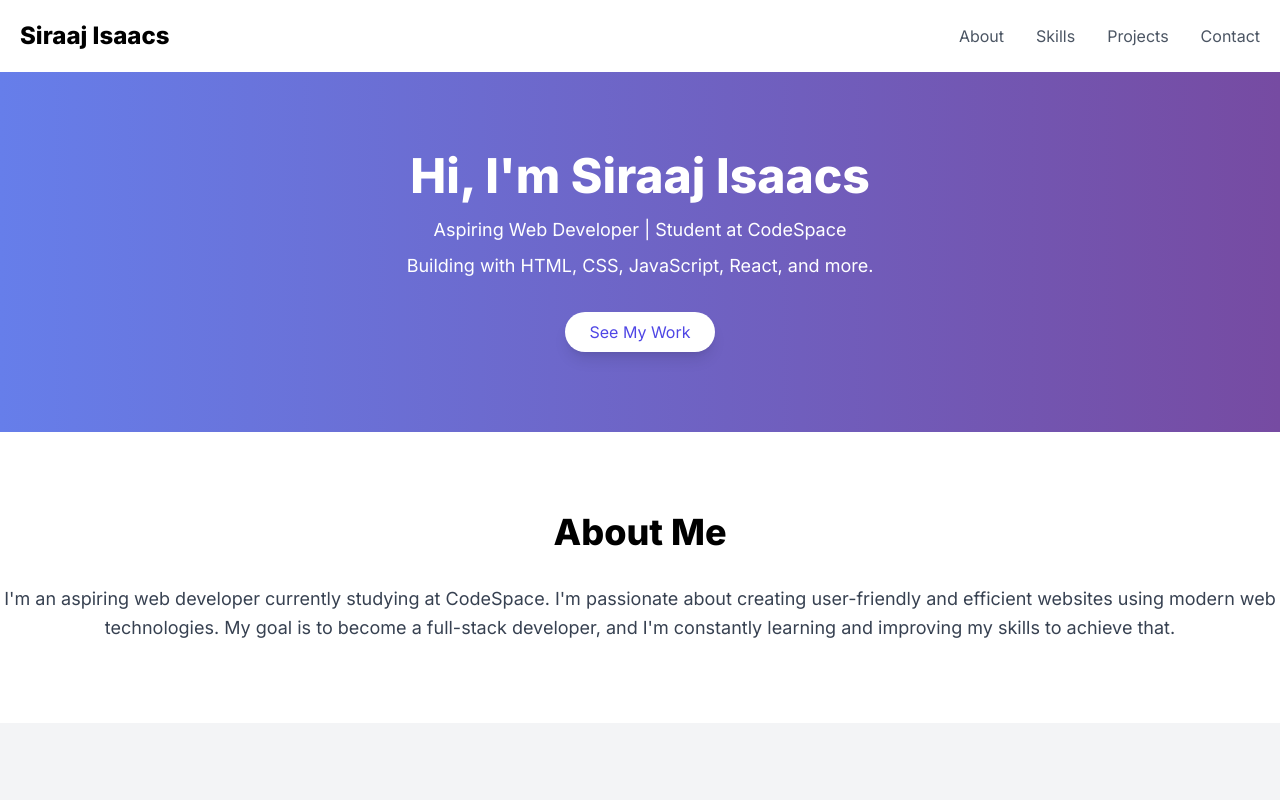
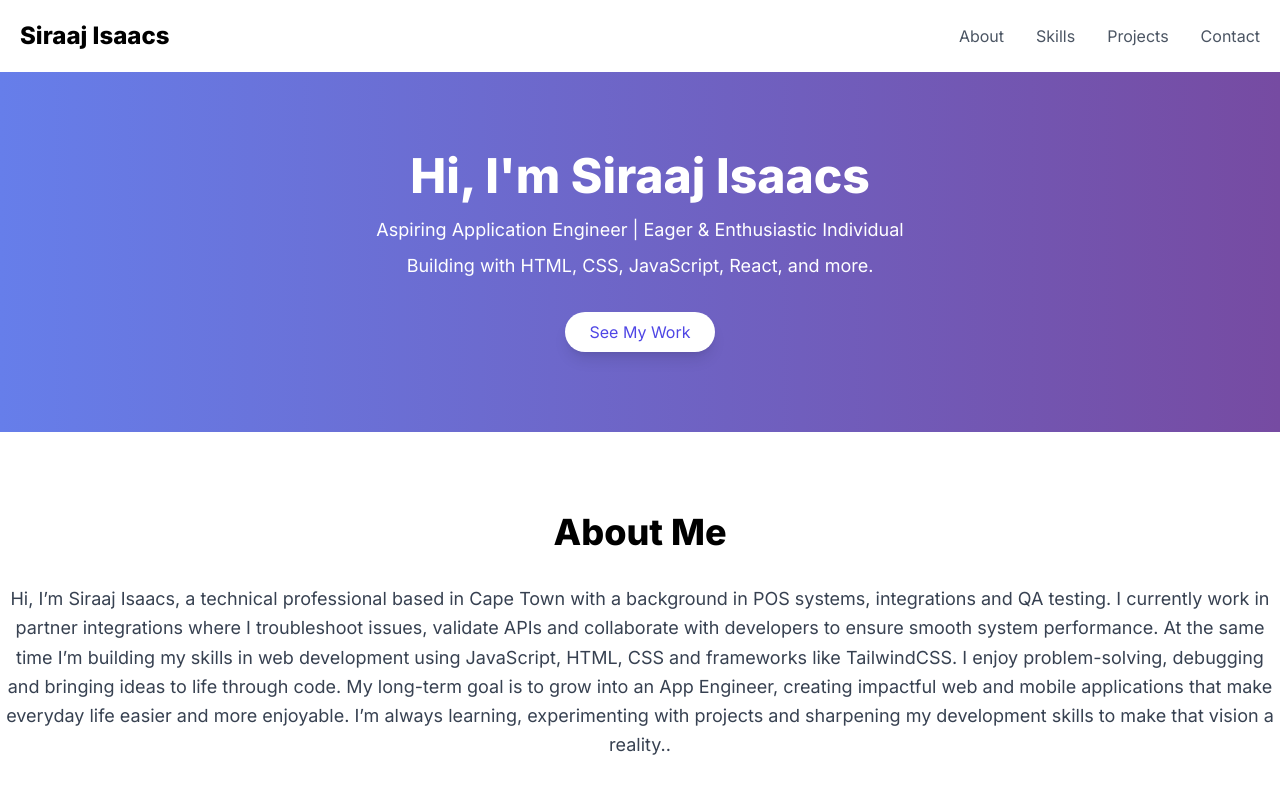
Before and after one commit to SiraajIsaacs/SIRISA548_PTO2401_A_Siraaj_Isaacs_CDV05, a website: page src/index.html in a window 1280 px wide. Shown: the top 800 px of the page. Drawn offline with nearby package versions, Linux system fonts and the light colour scheme.

Commit message:
updated portfolio site

```diff
--- a/package.json
+++ b/package.json
@@ -1,5 +1,9 @@
 {
   "devDependencies": {
     "tailwindcss": "^3.4.13"
+  },
+  "scripts": {
+    "dev": "npx tailwindcss -i ./src/input.css -o ./dist/output.css --watch",
+    "build": "npx tailwindcss -i ./src/input.css -o ./dist/output.css --minify"
   }
 }
--- a/src/index.html
+++ b/src/index.html
@@ -38,7 +38,7 @@
     <section class="gradient text-white py-20">
         <div class="container mx-auto text-center">
             <h1 class="text-5xl font-bold">Hi, I'm Siraaj Isaacs</h1>
-            <p class="mt-4 text-lg">Aspiring Web Developer | Student at CodeSpace</p>
+            <p class="mt-4 text-lg">Aspiring Application Engineer | Eager & Enthusiastic Individual</p>
             <p class="mt-2 text-lg">Building with HTML, CSS, JavaScript, React, and more.</p>
             <a href="#projects" class="inline-block mt-8 bg-white text-indigo-600 py-2 px-6 rounded-full shadow-lg hover:bg-gray-100 transition">See My Work</a>
         </div>
@@ -48,7 +48,7 @@
     <section id="about" class="py-20 bg-white">
         <div class="container mx-auto text-center">
             <h2 class="text-4xl font-bold mb-8">About Me</h2>
-            <p class="text-lg leading-relaxed text-gray-700">I'm an aspiring web developer currently studying at CodeSpace. I'm passionate about creating user-friendly and efficient websites using modern web technologies. My goal is to become a full-stack developer, and I'm constantly learning and improving my skills to achieve that.</p>
+            <p class="text-lg leading-relaxed text-gray-700">Hi, I’m Siraaj Isaacs, a technical professional based in Cape Town with a background in POS systems, integrations and QA testing. I currently work in partner integrations where I troubleshoot issues, validate APIs and collaborate with developers to ensure smooth system performance. At the same time I’m building my skills in web development using JavaScript, HTML, CSS and frameworks like TailwindCSS. I enjoy problem-solving, debugging and bringing ideas to life through code. My long-term goal is to grow into an App Engineer, creating impactful web and mobile applications that make everyday life easier and more enjoyable. I’m always learning, experimenting with projects and sharpening my development skills to make that vision a reality..</p>
         </div>
     </section>
 
@@ -132,7 +132,7 @@
     <!-- Footer -->
     <footer class="bg-white py-6">
         <div class="container mx-auto text-center">
-            <p class="text-gray-600">&copy; 2024 Siraaj Isaacs. All Rights Reserved.</p>
+            <p class="text-gray-600">&copy; 2025 Siraaj Isaacs. All Rights Reserved.</p>
         </div>
     </footer>
 
```
Also changed, not shown: dist/output.css (added).
